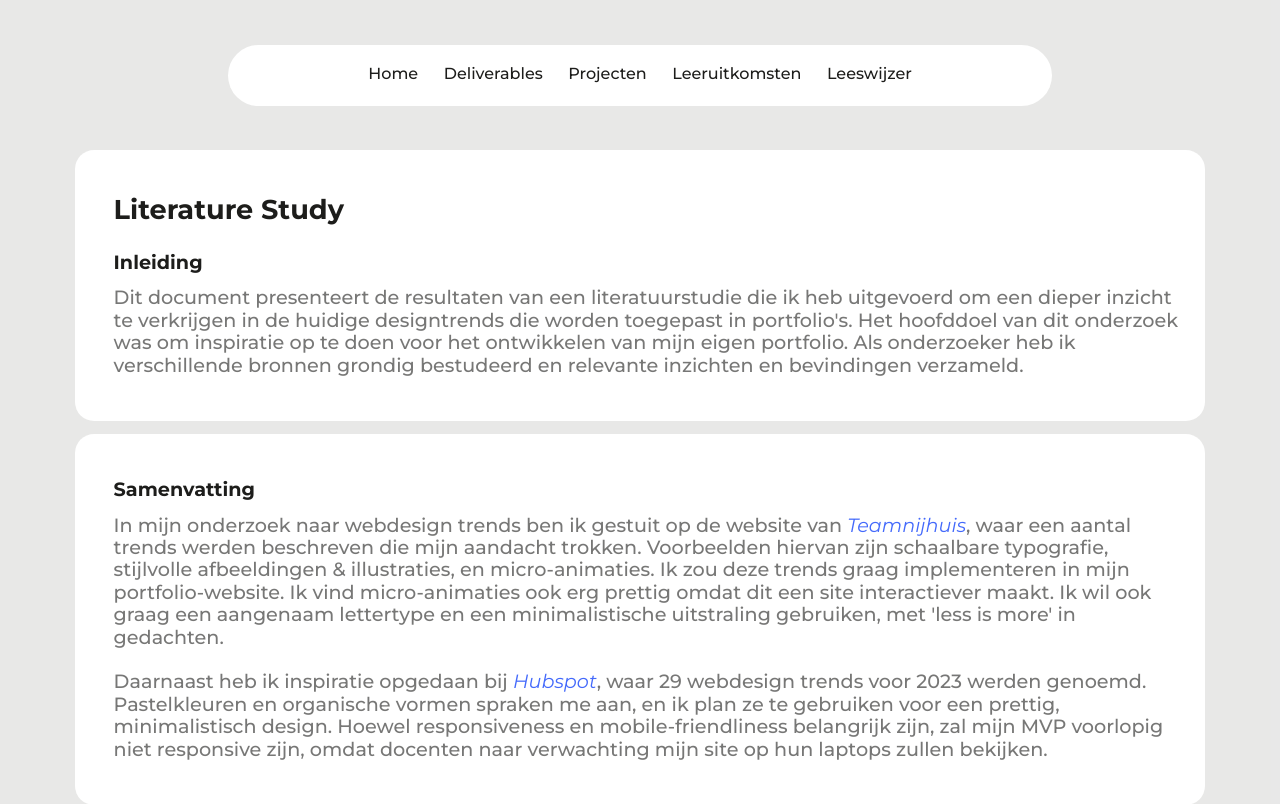
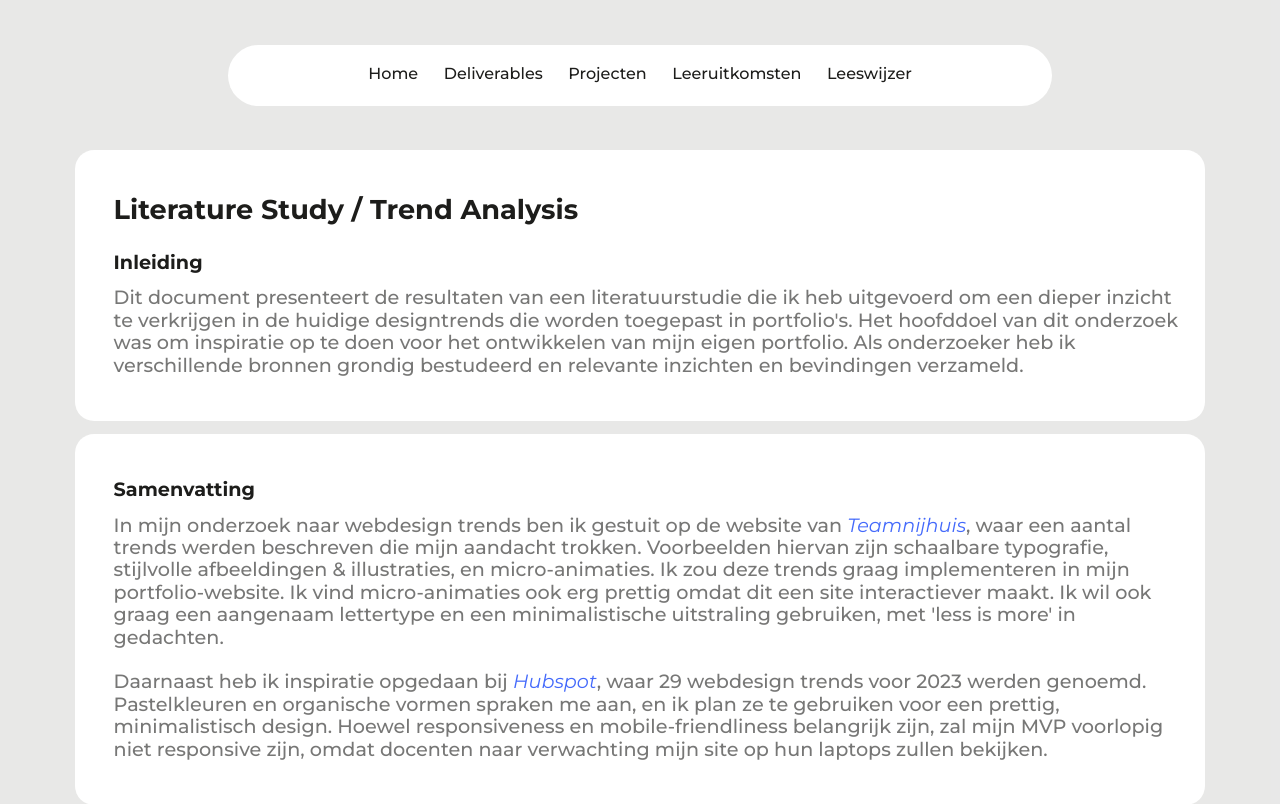
Before and after one commit to metteghijsen/semester6-website, a Nuxt app in the folder frontend/: page /deliverable/literaturestudy in a window 1280 px wide. Shown: the top 804 px of the page. Built offline with nearby package versions, Linux system fonts and the light colour scheme.

Commit message:
Feature: Edited title of literaturestudy page

```diff
--- a/frontend/pages/deliverable/literaturestudy.vue
+++ b/frontend/pages/deliverable/literaturestudy.vue
@@ -3,7 +3,7 @@
     <UiContainer>
       <div class="h-full overflow-x-hidden">
         <LayoutTaskbar />
-        <UiTextbox add-header header="Literature Study" title="Inleiding">
+        <UiTextbox add-header header="Literature Study / Trend Analysis" title="Inleiding">
           Dit document presenteert de resultaten van een literatuurstudie die ik heb uitgevoerd om een dieper inzicht te verkrijgen in de huidige designtrends die worden toegepast in portfolio's. Het hoofddoel van dit onderzoek was om inspiratie op te doen voor het ontwikkelen van mijn eigen portfolio. Als onderzoeker heb ik verschillende bronnen grondig bestudeerd en relevante inzichten en bevindingen verzameld.
         </UiTextbox>
         <UiTextbox
```
